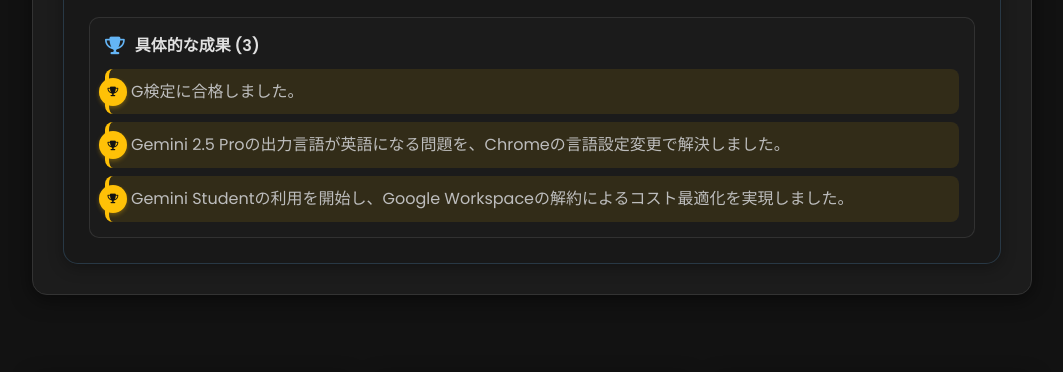
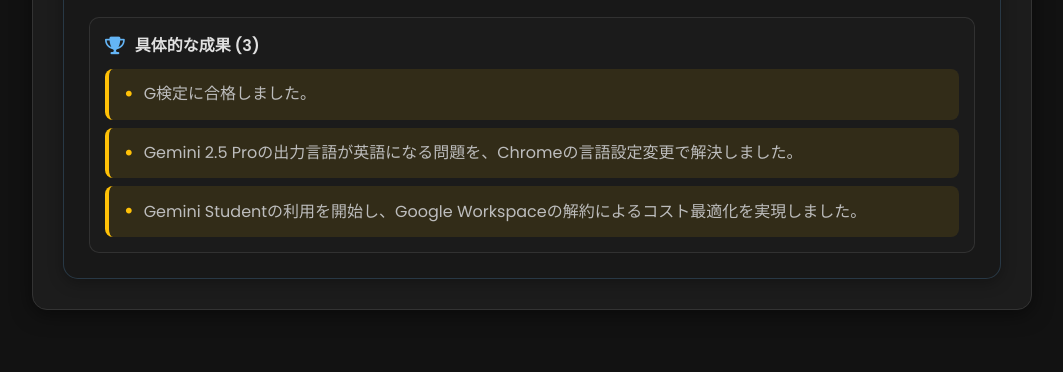
Before and after one commit to sota411/sota411.github.io, a website: page index.html in a window 1280 px wide. Shown: the part 6236-6608 px from the top of the page, without its empty margins (108-1171 px from the left). Drawn offline with nearby package versions, Linux system fonts and the light colour scheme.

Commit message:
fix: css

```diff
--- a/css/style.css
+++ b/css/style.css
@@ -2144,13 +2144,16 @@
 
 .achievement-item {
     background: rgba(255, 193, 7, 0.1);
-    padding: 10px 12px 10px 22px;
+    padding: 10px 15px;
     margin-bottom: 8px;
     border-radius: 8px;
     border-left: 4px solid #FFC107;
     color: var(--secondary-text);
     transition: all 0.3s ease;
     position: relative;
+    display: flex;
+    align-items: center;
+    gap: 10px;
 }
 
 .achievement-item:hover {
@@ -2163,24 +2166,11 @@
 }
 
 .achievement-item::before {
-    content: '\f091'; /* FontAwesome trophy icon */
-    font-family: 'Font Awesome 5 Free';
-    font-weight: 900;
-    position: absolute;
-    left: -10px;
-    top: 50%;
-    transform: translateY(-50%);
-    background: #FFC107;
-    color: var(--bg-color);
-    padding: 5px;
-    border-radius: 50%;
-    font-size: 0.6rem;
-    width: 18px;
-    height: 18px;
-    display: flex;
-    align-items: center;
-    justify-content: center;
-    box-shadow: 0 2px 4px rgba(255, 193, 7, 0.3);
+    content: '•';
+    color: #FFC107;
+    font-weight: bold;
+    font-size: 1.2rem;
+    flex-shrink: 0;
 }
 
 /* Mobile Responsive */
```
